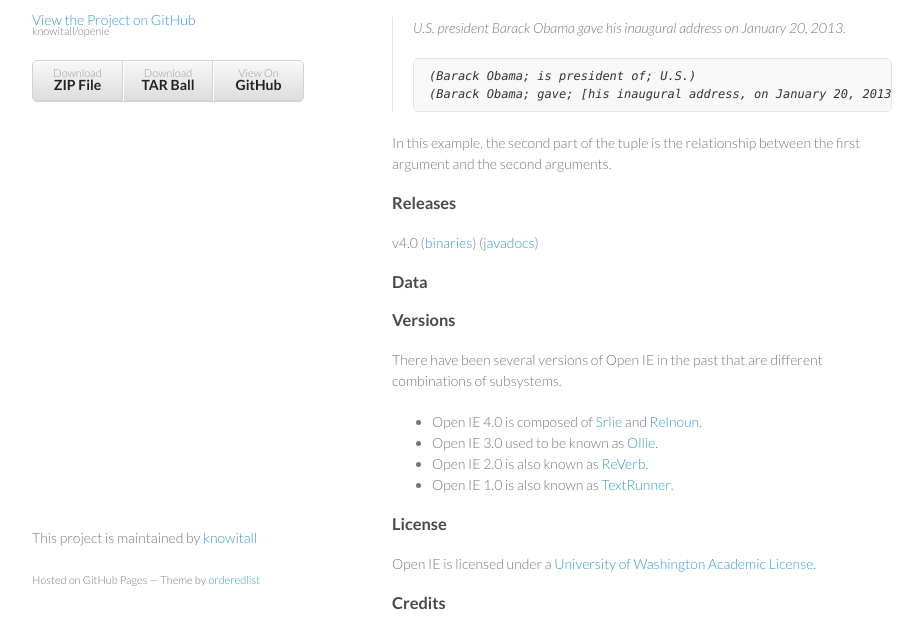
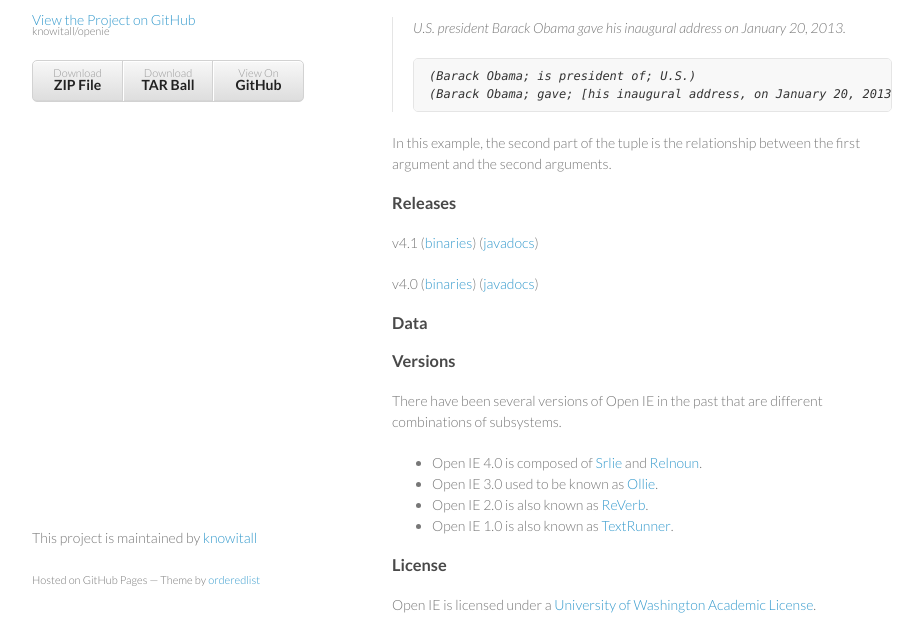
Before and after one commit to knowitall/openie, a plain HTML site: page index.html in a window 1280 px wide. Shown: the part 141-770 px from the top of the page, without its empty margins (178-1101 px from the left). Drawn offline with Linux system fonts and the light colour scheme.

Commit message:
Add 4.1 release.

```diff
--- a/index.html
+++ b/index.html
@@ -46,6 +46,7 @@
 <h3>
 <a name="releases" class="anchor" href="#releases"><span class="octicon octicon-link"></span></a>Releases</h3>
 
+<p>v4.1 (<a href="http://knowitall.cs.washington.edu/openie/release/openie-4.1.jar">binaries</a>) (<a href="http://knowitall.cs.washington.edu/openie/javadoc/v4.1">javadocs</a>)</p>
 <p>v4.0 (<a href="http://knowitall.cs.washington.edu/openie/release/openie-4.0.jar">binaries</a>) (<a href="http://knowitall.cs.washington.edu/openie/javadoc/v4.0">javadocs</a>)</p>
 
 <h3>
```
